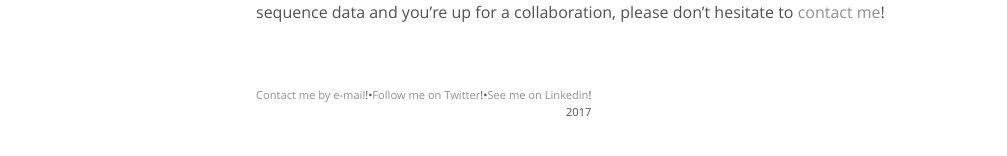
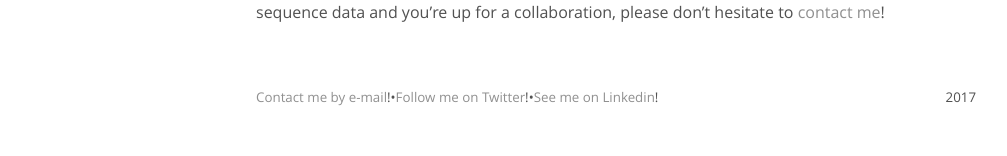
Before and after one commit to nidiatrovao/nidiatrovao.github.io, a Jekyll site: the page built from index.html, in a window 1280 px wide. Shown: the part 418-574 px from the top of the page, without its empty margins (24-1031 px from the left). Built offline with Jekyll 4.4.1, drawn with Linux system fonts in a browser that asks for light colours.

Commit message:
Update default.html

```diff
--- a/_layouts/default.html
+++ b/_layouts/default.html
@@ -17,7 +17,7 @@
       {{ content }}
       </main>
 
-      <footer><small>
+      <footer>
         <small class="floatl">
           <a href="http://www.google.com/recaptcha/mailhide/d?k=01NqppQr6VZzJtBnX1B1RDuw==&amp;c=15YkdRwX0Emp37Odw61dyCyrGOiI_gucHoEuzZzUzks=" onclick="window.open('http://www.google.com/recaptcha/mailhide/d?k\x3d01NqppQr6VZzJtBnX1B1RDuw\x3d\x3d\x26c\x3d15YkdRwX0Emp37Odw61dyCyrGOiI_gucHoEuzZzUzks\x3d', '', 'toolbar=0,scrollbars=0,location=0,statusbar=0,menubar=0,resizable=0,width=500,height=300'); return false;" title="Click to reveal my e-mail address">Contact me by e-mail</a>!</small><small class="floatl">&bull;</small>
         <small class="floatl">
@@ -25,7 +25,7 @@
         <small class="floatl">
           <a href="https://www.linkedin.com/in/nidiatrovao" target="_blank">See me on Linkedin</a>!</small>
         <small style="display:block; text-align: right">
-          <time datetime="{{ site.time | date_to_xmlschema }}">{{ site.time | date: '%Y' }}</time></small></small>
+          <time datetime="{{ site.time | date_to_xmlschema }}">{{ site.time | date: '%Y' }}</time></small>
       </footer>
     </div>
   </body>
```
